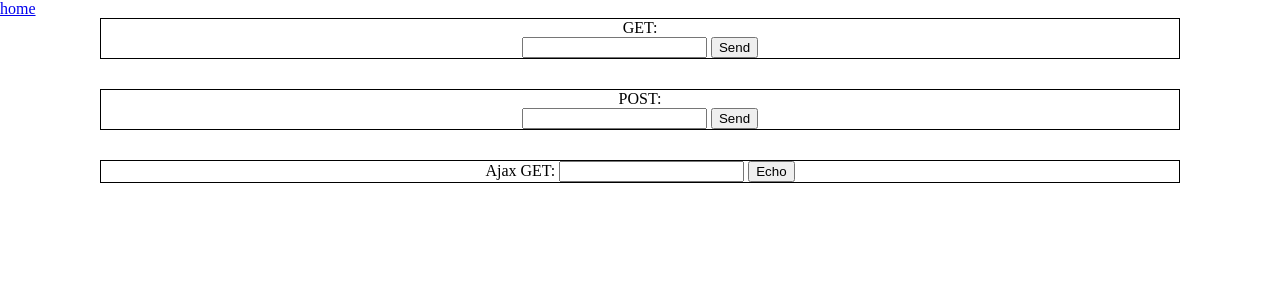
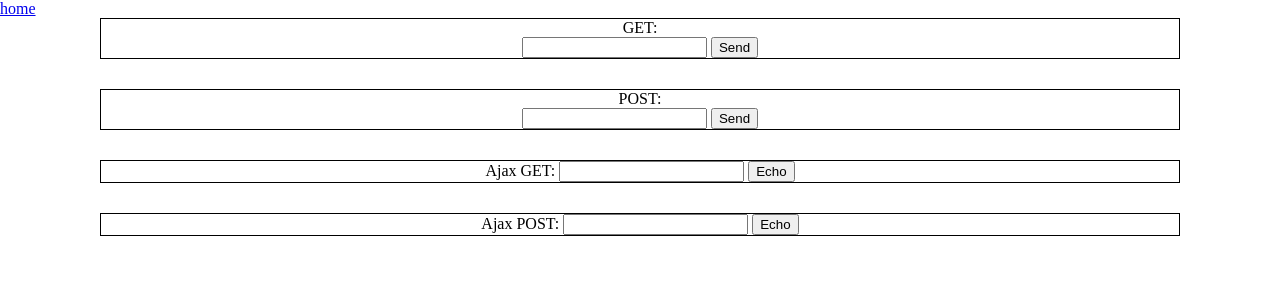
Before and after one commit to szabgab/python-test-site, a Flask app: page /echo in a window 1280 px wide. Shown: the top 300 px of the page. Run offline with Flask 2, Linux system fonts and the light colour scheme.

Commit message:
jquery echo

```diff
--- a/demo/demo.py
+++ b/demo/demo.py
@@ -67,8 +67,16 @@ def api_static():
     return jsonify(text="Hello World")
 
 @app.route('/api/echo')
-def api_echo():
+def api_get_echo():
     msg = request.args.get('msg')
+    if msg:
+        return jsonify(text=msg)
+    else:
+        return jsonify(error="Missing msg"), 400
+
+@app.route("/api/echo", methods=['POST'])
+def api_post_echo():
+    msg = request.form.get('msg')
     if msg:
         return jsonify(text=msg)
     else:
--- a/demo/static/my.js
+++ b/demo/static/my.js
@@ -1,7 +1,14 @@
 $(function(){
     $("#echo_get").click(function() {
         $.get( "/api/echo?msg=" + $("#txt_field").val(), function( data ) {
-            $( "#response" ).html( data["text"] );
+            $( "#ajax_get_response" ).html( data["text"] );
         });
     });
+
+    $("#echo_post").click(function() {
+        $.post( "/api/echo", { msg : $("#msg_field").val() }, function( data ) {
+            $( "#ajax_post_response" ).html( data["text"] );
+        });
+    });
+
 });
--- a/demo/templates/echo.html
+++ b/demo/templates/echo.html
@@ -24,7 +24,14 @@ POST: <form id="postter" method="POST">
 <div class="section">
 Ajax GET:
 <input id="txt_field"> <button id="echo_get">Echo</button>
-<div id="response"></div>
+<div id="ajax_get_response"></div>
 </div>
 
+<div class="section">
+Ajax POST:
+<input id="msg_field"> <button id="echo_post">Echo</button>
+<div id="ajax_post_response"></div>
+</div>
+
+
 {% endblock %}
```
Also changed, not shown: tests/test_api.py (+19 -1 lines).
